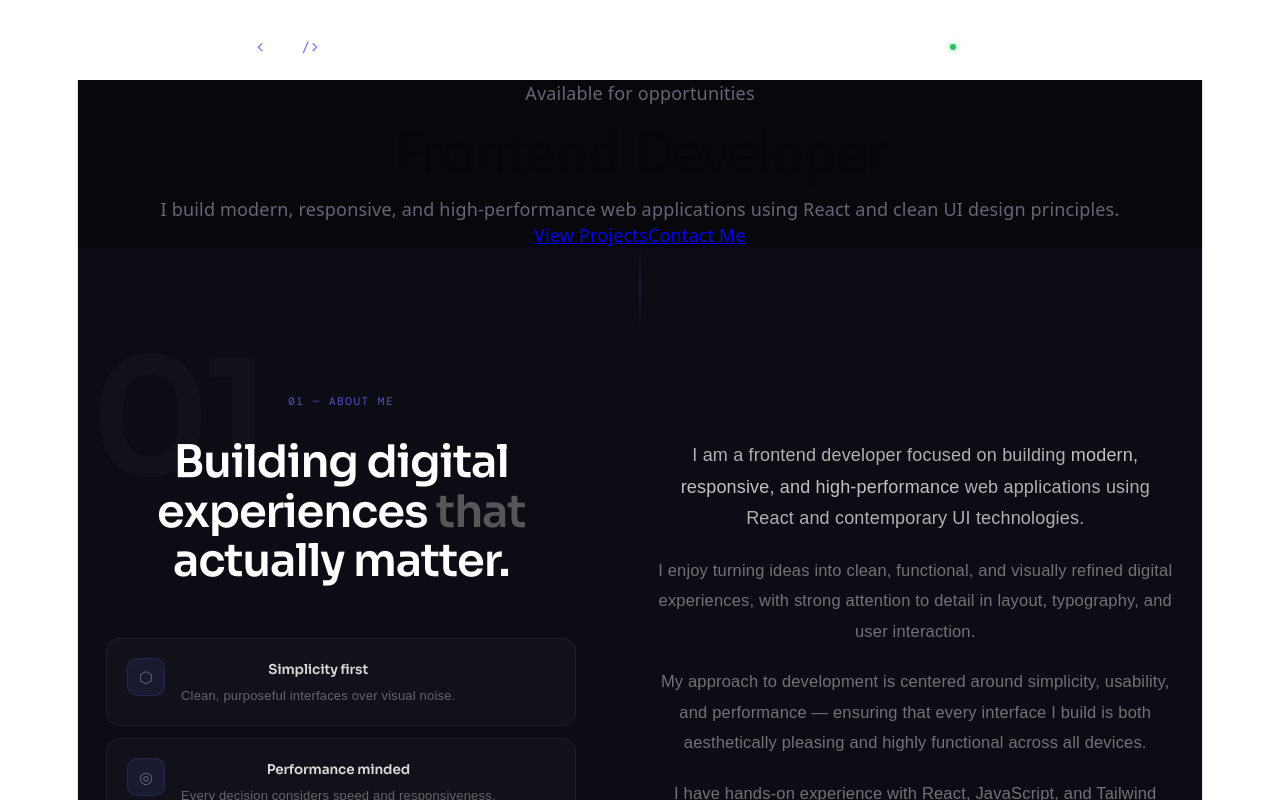
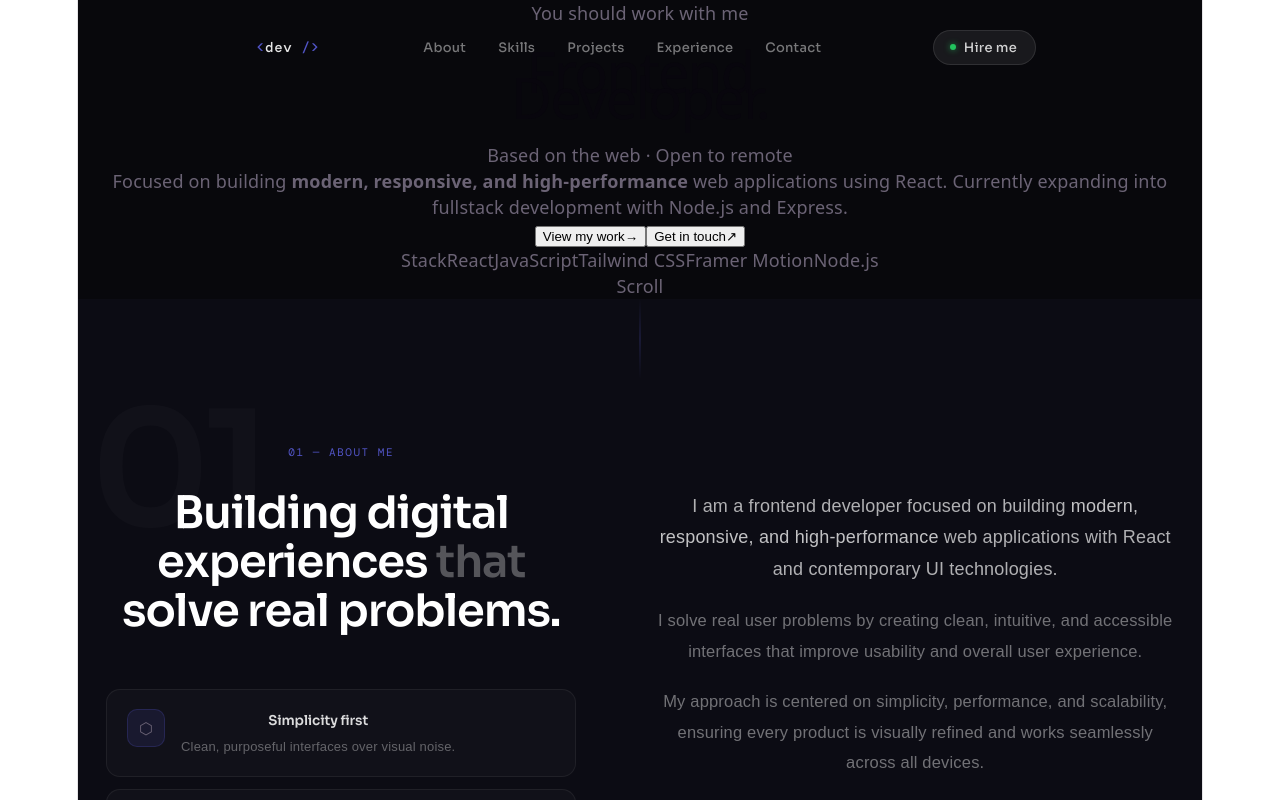
Before and after one commit to tessy-abiola/MyPortfolio, a React (Vite) app: page / in a window 1280 px wide. Shown: the top 800 px of the page. Built offline with nearby package versions, Linux system fonts and the light colour scheme.

Commit message:
updated portfolio

```diff
--- a/src/sections/About.jsx
+++ b/src/sections/About.jsx
@@ -27,27 +27,28 @@ const PHILOSOPHY_CARDS = [
   },
 ];
 
+/* ── UPDATED paragraphs ── */
 const PARAGRAPHS = [
   {
     text: (
       <>
         I am a frontend developer focused on building{" "}
         <strong>modern, responsive, and high-performance</strong> web applications
-        using React and contemporary UI technologies.
+        with React and contemporary UI technologies.
       </>
     ),
     featured: true,
   },
   {
-    text: "I enjoy turning ideas into clean, functional, and visually refined digital experiences, with strong attention to detail in layout, typography, and user interaction.",
+    text: "I solve real user problems by creating clean, intuitive, and accessible interfaces that improve usability and overall user experience.",
     featured: false,
   },
   {
-    text: "My approach to development is centered around simplicity, usability, and performance — ensuring that every interface I build is both aesthetically pleasing and highly functional across all devices.",
+    text: "My approach is centered on simplicity, performance, and scalability, ensuring every product is visually refined and works seamlessly across all devices.",
     featured: false,
   },
   {
-    text: "I have hands-on experience with React, JavaScript, and Tailwind CSS to build scalable frontend applications, and I am continuously improving my skills in backend development with Node.js and Express.",
+    text: "I have hands-on experience with React, JavaScript, and Tailwind CSS to build scalable frontend applications, and I am expanding my backend skills with Node.js and Express to develop more complete solutions.",
     featured: false,
   },
 ];
@@ -55,11 +56,9 @@ const PARAGRAPHS = [
 /* ─── Scroll reveal hook ────────────────────────────────────── */
 function useReveal(rootMargin = "-60px") {
   const ref = useRef(null);
-
   useEffect(() => {
     const el = ref.current;
     if (!el) return;
-
     const observer = new IntersectionObserver(
       ([entry]) => {
         if (entry.isIntersecting) {
@@ -69,11 +68,9 @@ function useReveal(rootMargin = "-60px") {
       },
       { rootMargin }
     );
-
     observer.observe(el);
     return () => observer.disconnect();
   }, [rootMargin]);
-
   return ref;
 }
 
@@ -87,25 +84,18 @@ export default function About() {
     <section id="about" className="about">
       <div className="about-inner">
 
-        {/* ── LEFT COLUMN ─────────────────────────────────── */}
-        <div
-          className="about-left about-reveal"
-          ref={leftRef}
-        >
-          {/* Watermark */}
+        {/* LEFT */}
+        <div className="about-left about-reveal" ref={leftRef}>
           <span className="about-watermark" aria-hidden="true">01</span>
-
-          {/* Label */}
           <span className="about-label">01 — About me</span>
 
-          {/* Statement headline */}
+          {/* ── UPDATED headline ── */}
           <h2 className="about-headline">
             Building digital<br />
             experiences <em>that</em><br />
-            actually matter.
+            solve real problems.
           </h2>
 
-          {/* Philosophy cards */}
           <div className="about-cards">
             {PHILOSOPHY_CARDS.map((card, i) => (
               <div
@@ -125,14 +115,9 @@ export default function About() {
           </div>
         </div>
 
-        {/* ── RIGHT COLUMN ────────────────────────────────── */}
+        {/* RIGHT */}
         <div className="about-right">
-
-          {/* Paragraphs */}
-          <div
-            className="about-paragraphs about-reveal"
-            ref={rightRef}
-          >
+          <div className="about-paragraphs about-reveal" ref={rightRef}>
             {PARAGRAPHS.map((p, i) => (
               <p
                 key={i}
@@ -146,22 +131,22 @@ export default function About() {
 
           <hr className="about-rule" />
 
-          {/* Status card */}
-          <div
-            className="about-status about-reveal"
-            ref={statusRef}
-          >
+          {/* ── UPDATED status card ── */}
+          <div className="about-status about-reveal" ref={statusRef}>
             <div className="about-status-left">
               <span className="about-status-dot" aria-hidden="true" />
               <div className="about-status-text">
                 <span className="about-status-title">Currently building</span>
-                <span className="about-status-sub">FRONTEND · FULLSTACK TRANSITION</span>
+                <span className="about-status-sub">
+                  Frontend Developer specializing in React, currently open to work
+                  and expanding into Full-Stack development with Node.js
+                </span>
               </div>
             </div>
             <span className="about-status-badge">Open to work</span>
           </div>
+        </div>
 
-        </div>
       </div>
     </section>
   );
--- a/src/sections/Experience.jsx
+++ b/src/sections/Experience.jsx
@@ -6,14 +6,45 @@ import "../styles/experience.css";
 /* ─── Data ──────────────────────────────────────────────────── */
 const EXPERIENCE = [
   {
-    date: "2023 — Present",
-    role: "Frontend Developer",
-    org: "Personal Projects & Self-directed Learning",
+    date: "Aug 2022 – Jan 2024",
+    role: "Front-End Developer",
+    org: "AllignTech Digitals",
+    location: "Ibadan, Nigeria",
     bullets: [
-      "Built responsive web applications using React and modern frontend tools",
-      "Developed reusable UI components with Tailwind CSS",
-      "Focused on smooth animations and responsive design",
-      "Improved understanding of component-based architecture and state management",
+      "Developed reusable, component-based React UI components and template-driven frontend views",
+      "Implemented scalable frontend architectures with a strong focus on maintainability and clean code",
+      "Consumed RESTful APIs to render dynamic, data-driven user interfaces",
+      "Managed frontend build and deployment workflows using Git, SSH, and Docker",
+      "Optimized user interfaces for performance, accessibility (WCAG), and cross-browser compatibility",
+      "Built real-time frontend features using WebSockets to enhance user engagement",
+      "Collaborated with designers and stakeholders to deliver projects on tight deadlines",
+    ],
+  },
+  {
+    date: "July 2024 – Dec 2024",
+    role: "Front-End Developer",
+    org: "DiamondSol Enterprises",
+    location: "Abuja, Nigeria",
+    bullets: [
+      "Translated PSD designs into pixel-perfect HTML5 and CSS3 layouts",
+      "Built responsive, mobile-first interfaces across multiple devices",
+      "Ensured cross-browser compatibility across Chrome, Firefox, Safari, and Edge",
+      "Collaborated using Git for version control and deployment workflows",
+      "Optimized frontend assets for performance and SEO",
+      "Delivered multiple projects under tight deadlines",
+    ],
+  },
+  {
+    date: "Jun 2024 – Jan 2025",
+    role: "Web Design Intern",
+    org: "Freelance",
+    location: "Ibadan, Nigeria",
+    bullets: [
+      "Built responsive websites using HTML, CSS, JavaScript, and React.js",
+      "Improved UI/UX for usability and accessibility across client projects",
+      "Used Git and GitHub for version control and team collaboration",
+      "Debugged and optimized frontend performance across browsers",
+      "Delivered projects on schedule with consistent team collaboration",
     ],
   },
 ];
@@ -29,11 +60,9 @@ const ACHIEVEMENTS = [
 /* ─── Scroll reveal hook ────────────────────────────────────── */
 function useReveal(rootMargin = "-60px") {
   const ref = useRef(null);
-
   useEffect(() => {
     const el = ref.current;
     if (!el) return;
-
     const observer = new IntersectionObserver(
       ([entry]) => {
         if (entry.isIntersecting) {
@@ -43,11 +72,9 @@ function useReveal(rootMargin = "-60px") {
       },
       { rootMargin }
     );
-
     observer.observe(el);
     return () => observer.disconnect();
   }, [rootMargin]);
-
   return ref;
 }
 
@@ -73,24 +100,18 @@ export default function Experience() {
         <div className="experience-grid">
 
           {/* LEFT — Timeline */}
-          <div
-            className="experience-timeline exp-reveal"
-            ref={timelineRef}
-          >
+          <div className="experience-timeline exp-reveal" ref={timelineRef}>
             {EXPERIENCE.map((entry, i) => (
               <div className="exp-entry" key={i}>
-                <span className="exp-date">{entry.date}</span>
+                <div className="exp-entry-meta">
+                  <span className="exp-date">{entry.date}</span>
+                  <span className="exp-location">{entry.location}</span>
+                </div>
                 <h3 className="exp-role">{entry.role}</h3>
                 <p className="exp-org">{entry.org}</p>
                 <ul className="exp-bullets">
                   {entry.bullets.map((b, j) => (
-                    <li
-                      key={j}
-                      className="exp-bullet"
-                      style={{ transitionDelay: `${j * 60}ms` }}
-                    >
-                      {b}
-                    </li>
+                    <li key={j} className="exp-bullet">{b}</li>
                   ))}
                 </ul>
               </div>
@@ -103,7 +124,7 @@ export default function Experience() {
             ref={achievementsRef}
             style={{ transitionDelay: "100ms" }}
           >
-            <span className="achievements-title">Achievements</span>
+            <span className="achievements-title">Key Achievements</span>
             <div className="achievements-grid">
               {ACHIEVEMENTS.map((text, i) => (
                 <div
@@ -111,9 +132,7 @@ export default function Experience() {
                   className="achievement-card"
                   style={{ transitionDelay: `${i * 70}ms` }}
                 >
-                  <div className="achievement-icon" aria-hidden="true">
-                    ✓
-                  </div>
+                  <div className="achievement-icon" aria-hidden="true">✓</div>
                   <span className="achievement-text">{text}</span>
                 </div>
               ))}
--- a/src/sections/Hero.jsx
+++ b/src/sections/Hero.jsx
@@ -1,72 +1,112 @@
-import { motion } from "framer-motion";
+// src/sections/Hero.jsx
+
 import "../styles/hero.css";
 
+function AnimatedHeadline({ text, baseDelay = 0.25, className = "" }) {
+  const words = text.split(" ");
+  return (
+    <span className={className}>
+      {words.map((word, i) => (
+        <span
+          key={i}
+          className="hero-word"
+          style={{ animationDelay: `${baseDelay + i * 0.09}s` }}
+        >
+          {word}
+          {i < words.length - 1 ? "\u00A0" : ""}
+        </span>
+      ))}
+    </span>
+  );
+}
+
+const STACK_TAGS = ["React", "JavaScript", "Tailwind CSS", "Framer Motion", "Node.js"];
+
 export default function Hero() {
+  const scrollToProjects = () =>
+    document.getElementById("projects")?.scrollIntoView({ behavior: "smooth" });
+
+  const scrollToContact = () =>
+    document.getElementById("contact")?.scrollIntoView({ behavior: "smooth" });
+
   return (
-    <section
-      id="home"
-      className="min-h-screen flex items-center justify-center px-6"
-    >
-      <div className="text-center max-w-3xl">
+    <section id="hero" className="hero">
 
-        {/* Badge */}
-        <motion.div
-          initial={{ opacity: 0, y: 10 }}
-          animate={{ opacity: 1, y: 0 }}
-          className="inline-flex items-center gap-2 px-4 py-2 rounded-full border border-white/10 bg-white/5 text-gray-400 text-sm mb-6"
-        >
-          <span className="w-2 h-2 bg-green-400 rounded-full animate-pulse" />
-          Available for opportunities
-        </motion.div>
+      {/* Background */}
+      <div className="hero-grid"         aria-hidden="true" />
+      <div className="hero-orb hero-orb-1" aria-hidden="true" />
+      <div className="hero-orb hero-orb-2" aria-hidden="true" />
+      <div className="hero-orb hero-orb-3" aria-hidden="true" />
 
-        {/* Heading */}
-        <motion.h1
-          initial={{ opacity: 0, y: 20 }}
-          animate={{ opacity: 1, y: 0 }}
-          transition={{ duration: 0.6 }}
-          className="text-5xl md:text-7xl font-bold tracking-tight leading-tight"
-        >
-          Frontend Developer
-        </motion.h1>
+      <div className="hero-content">
 
-        {/* Sub text */}
-        <motion.p
-          initial={{ opacity: 0, y: 20 }}
-          animate={{ opacity: 1, y: 0 }}
-          transition={{ delay: 0.15 }}
-          className="mt-6 text-gray-400 text-lg md:text-xl leading-relaxed max-w-2xl mx-auto"
-        >
-          I build modern, responsive, and high-performance web applications
-          using React and clean UI design principles.
-        </motion.p>
+        {/* ── UPDATED badge text ── */}
+        <div className="hero-badge" aria-label="You should work with me">
+          <span className="hero-badge-dot" aria-hidden="true" />
+          <span className="hero-badge-text">You should work with me</span>
+        </div>
 
-        {/* Buttons */}
-        <motion.div
-          initial={{ opacity: 0, y: 20 }}
-          animate={{ opacity: 1, y: 0 }}
-          transition={{ delay: 0.25 }}
-          className="mt-10 flex flex-col md:flex-row gap-4 justify-center"
-        >
-          <div className="flex gap-4">
-  <a
-    href="#projects"
-    className="px-6 py-3 bg-white text-black rounded-full font-medium
-    hover:scale-[1.03] transition-transform duration-300"
-  >
-    View Projects
-  </a>
+        {/* Headline */}
+        <h1 className="hero-headline" aria-label="Frontend Developer">
+          <AnimatedHeadline text="Frontend" baseDelay={0.28} />
+          <br />
+          <span className="hero-headline-accent">
+            <AnimatedHeadline text="Developer." baseDelay={0.42} />
+          </span>
+        </h1>
 
-  <a
-    href="#contact"
-    className="px-6 py-3 rounded-full border border-white/15 text-white
-    hover:bg-white/10 transition-all duration-300"
-  >
-    Contact Me
-  </a>
-</div>
-        </motion.div>
+        {/* Divider */}
+        <div className="hero-divider" aria-hidden="true">
+          <span className="hero-divider-line" />
+          <span className="hero-divider-label">Based on the web · Open to remote</span>
+          <span className="hero-divider-line" />
+        </div>
+
+        {/* ── UPDATED subtitle ── */}
+        <p className="hero-subtitle">
+          Focused on building <strong>modern, responsive, and high-performance</strong> web
+          applications using React. Currently expanding into fullstack development
+          with Node.js and Express.
+        </p>
+
+        {/* CTAs */}
+        <div className="hero-actions">
+          <button
+            className="hero-btn-primary"
+            onClick={scrollToProjects}
+            aria-label="View my projects"
+          >
+            View my work
+            <span aria-hidden="true">→</span>
+          </button>
+          <button
+            className="hero-btn-secondary"
+            onClick={scrollToContact}
+            aria-label="Get in touch"
+          >
+            Get in touch
+            <span aria-hidden="true">↗</span>
+          </button>
+        </div>
+
+        {/* Stack tags */}
+        <div className="hero-stack" aria-label="Core technologies">
+          <span className="hero-stack-label">Stack</span>
+          {STACK_TAGS.map((tag) => (
+            <span key={tag} className="hero-tag">{tag}</span>
+          ))}
+        </div>
 
       </div>
+
+      {/* Scroll cue */}
+      <div className="hero-scroll-cue" aria-hidden="true">
+        <span className="hero-scroll-label">Scroll</span>
+        <div className="hero-scroll-track">
+          <div className="hero-scroll-thumb" />
+        </div>
+      </div>
+
     </section>
   );
 }
--- a/src/styles/navbar.css
+++ b/src/styles/navbar.css
@@ -2,24 +2,18 @@
 
 @import url('https://fonts.googleapis.com/css2?family=Sora:wght@500;600&family=DM+Mono:wght@400;500&display=swap');
 
-/* ─── Nav wrapper (outer positioning) ─────────────────────── */
 .nav-wrapper {
   position: fixed;
   top: 0;
   left: 0;
   right: 0;
-  z-index: 9999;
+  z-index: 100;
   display: flex;
   justify-content: center;
   padding: 20px 24px 0;
-  pointer-events: none; /* let clicks through the gap */
+  pointer-events: none;
 }
 
-body {
-  padding-top: 80px;
-}
-
-/* ─── Pill container ───────────────────────────────────────── */
 .nav-pill {
   pointer-events: all;
   width: 100%;
@@ -38,18 +32,18 @@ body {
     box-shadow  0.45s cubic-bezier(0.4, 0, 0.2, 1);
 }
 
+/* ── UPDATED: softer, slightly lighter dark background ── */
 .nav-pill.scrolled {
-  background: rgba(8, 8, 14, 0.75);
-  border-color: rgba(255, 255, 255, 0.08);
+  background: rgba(22, 22, 32, 0.82);
+  border-color: rgba(255, 255, 255, 0.10);
   box-shadow:
-    0 0 0 1px rgba(99, 102, 241, 0.06),
-    0 8px 32px rgba(0, 0, 0, 0.55),
-    inset 0 1px 0 rgba(255, 255, 255, 0.04);
-  backdrop-filter: blur(20px) saturate(180%);
-  -webkit-backdrop-filter: blur(20px) saturate(180%);
+    0 0 0 1px rgba(99, 102, 241, 0.07),
+    0 8px 32px rgba(0, 0, 0, 0.40),
+    inset 0 1px 0 rgba(255, 255, 255, 0.06);
+  backdrop-filter: blur(20px) saturate(160%);
+  -webkit-backdrop-filter: blur(20px) saturate(160%);
 }
 
-/* ─── Logo ─────────────────────────────────────────────────── */
 .nav-logo {
   font-family: 'DM Mono', monospace;
   font-size: 14px;
@@ -63,15 +57,10 @@ body {
   transition: opacity 0.2s;
 }
 
-.nav-logo:hover {
-  opacity: 1;
-}
+.nav-logo:hover { opacity: 1; }
 
-.nav-logo span {
-  color: rgba(99, 102, 241, 0.9);
-}
+.nav-logo span { color: rgba(99, 102, 241, 0.9); }
 
-/* ─── Links group ──────────────────────────────────────────── */
 .nav-links {
   display: flex;
   align-items: center;
@@ -81,9 +70,7 @@ body {
   padding: 0;
 }
 
-.nav-links li {
-  position: relative;
-}
+.nav-links li { position: relative; }
 
 .nav-link-btn {
   background: none;
@@ -105,25 +92,20 @@ body {
   background: rgba(255, 255, 255, 0.06);
 }
 
-.nav-link-btn.active {
-  color: #fff;
-}
+.nav-link-btn.active { color: #fff; }
 
-/* Active pill highlight */
 .nav-link-btn.active::after {
   content: '';
   position: absolute;
   bottom: 4px;
   left: 50%;
   transform: translateX(-50%);
-  transition: width 0.06s linear;
-  width: 30px;
+  width: 18px;
   height: 2px;
   border-radius: 999px;
   background: linear-gradient(90deg, #6366f1, #0ea5e9);
 }
 
-/* ─── CTA Button ───────────────────────────────────────────── */
 .nav-cta {
   display: flex;
   align-items: center;
@@ -150,11 +132,8 @@ body {
   transform: translateY(-1px);
 }
 
-.nav-cta:active {
-  transform: translateY(0);
-}
+.nav-cta:active { transform: translateY(0); }
 
-/* Dot indicator inside CTA */
 .nav-cta-dot {
   width: 6px;
   height: 6px;
@@ -164,7 +143,6 @@ body {
   flex-shrink: 0;
 }
 
-/* ─── Mobile menu toggle (hamburger) ───────────────────────── */
 .nav-hamburger {
   display: none;
   flex-direction: column;
@@ -180,9 +158,7 @@ body {
   transition: background 0.2s;
 }
 
-.nav-hamburger:hover {
-  background: rgba(255, 255, 255, 0.07);
-}
+.nav-hamburger:hover { background: rgba(255, 255, 255, 0.07); }
 
 .nav-hamburger span {
   display: block;
@@ -192,28 +168,18 @@ body {
   transition: transform 0.3s, opacity 0.3s, width 0.3s;
 }
 
-.nav-hamburger span:nth-child(2) {
-  width: 65%;
-}
+.nav-hamburger span:nth-child(2) { width: 65%; }
 
-.nav-hamburger.open span:nth-child(1) {
-  transform: translateY(6.5px) rotate(45deg);
-}
-.nav-hamburger.open span:nth-child(2) {
-  opacity: 0;
-  width: 0;
-}
-.nav-hamburger.open span:nth-child(3) {
-  transform: translateY(-6.5px) rotate(-45deg);
-}
+.nav-hamburger.open span:nth-child(1) { transform: translateY(6.5px) rotate(45deg); }
+.nav-hamburger.open span:nth-child(2) { opacity: 0; width: 0; }
+.nav-hamburger.open span:nth-child(3) { transform: translateY(-6.5px) rotate(-45deg); }
 
-/* ─── Mobile dropdown ──────────────────────────────────────── */
 .nav-mobile-menu {
   position: fixed;
   top: 84px;
   left: 16px;
   right: 16px;
-  background: rgba(10, 10, 18, 0.96);
+  background: rgba(18, 18, 28, 0.97);
   border: 1px solid rgba(255, 255, 255, 0.08);
   border-radius: 20px;
   padding: 12px;
@@ -225,14 +191,8 @@ body {
 }
 
 @keyframes menuIn {
-  from {
-    opacity: 0;
-    transform: scaleY(0.92) translateY(-8px);
-  }
-  to {
-    opacity: 1;
-    transform: scaleY(1) translateY(0);
-  }
+  from { opacity: 0; transform: scaleY(0.92) translateY(-8px); }
+  to   { opacity: 1; transform: scaleY(1) translateY(0); }
 }
 
 .nav-mobile-menu ul {
@@ -294,23 +254,9 @@ body {
   border-color: rgba(99, 102, 241, 0.35);
 }
 
-/* ─── Responsive breakpoint ────────────────────────────────── */
 @media (max-width: 640px) {
-  .nav-links,
-  .nav-cta {
-    display: none;
-  }
-
-  .nav-hamburger {
-    display: flex;
-  }
-
-  .nav-wrapper {
-    padding: 14px 16px 0;
-  }
-
-  .nav-pill {
-    height: 48px;
-    padding: 0 8px 0 18px;
-  }
+  .nav-links, .nav-cta { display: none; }
+  .nav-hamburger { display: flex; }
+  .nav-wrapper { padding: 14px 16px 0; }
+  .nav-pill { height: 48px; padding: 0 8px 0 18px; }
 }
```
Also changed, not shown: src/components/Navbar.jsx (+30 -28 lines), src/sections/Contact.jsx (+24 -41 lines), src/styles/experience.css (+46 -17 lines).
